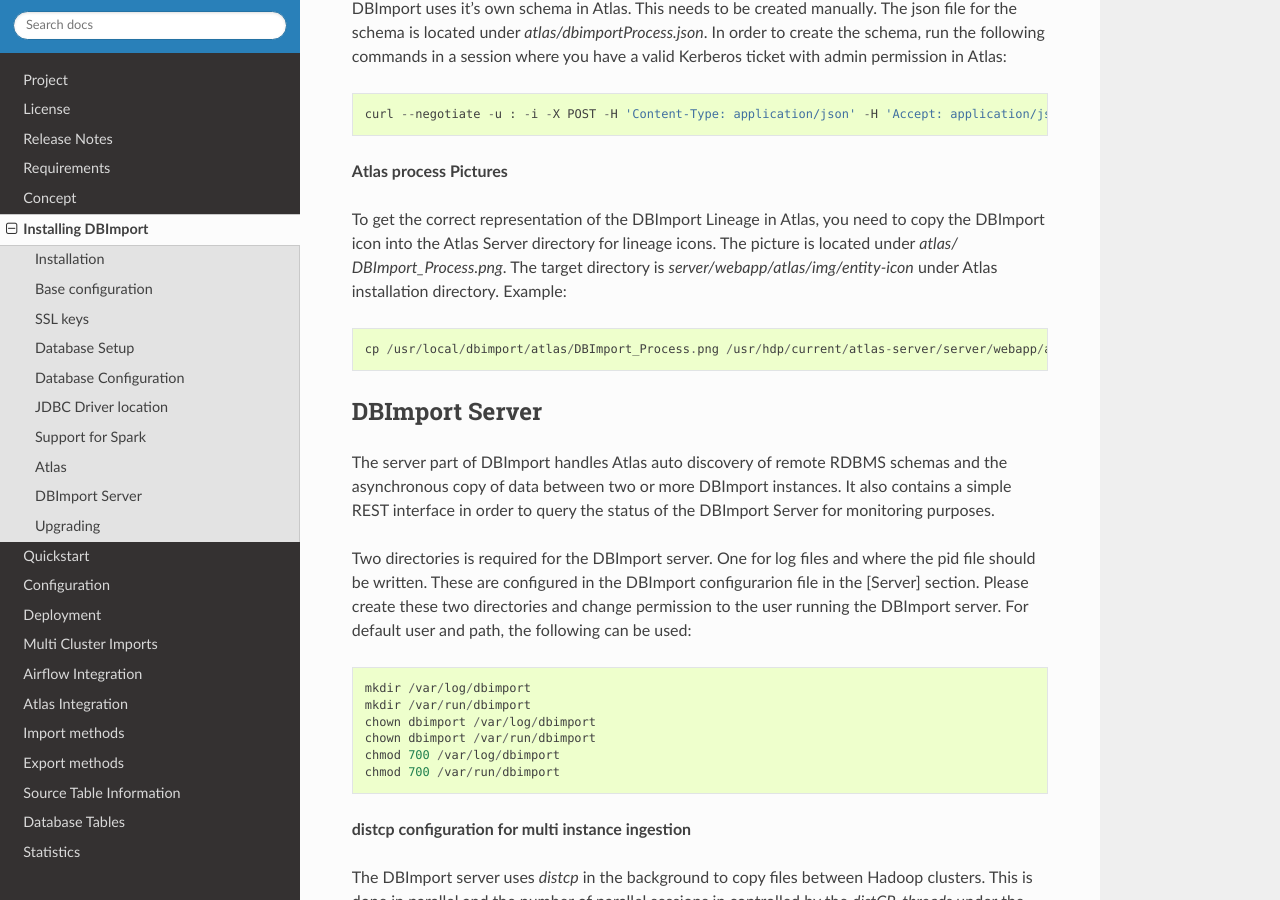
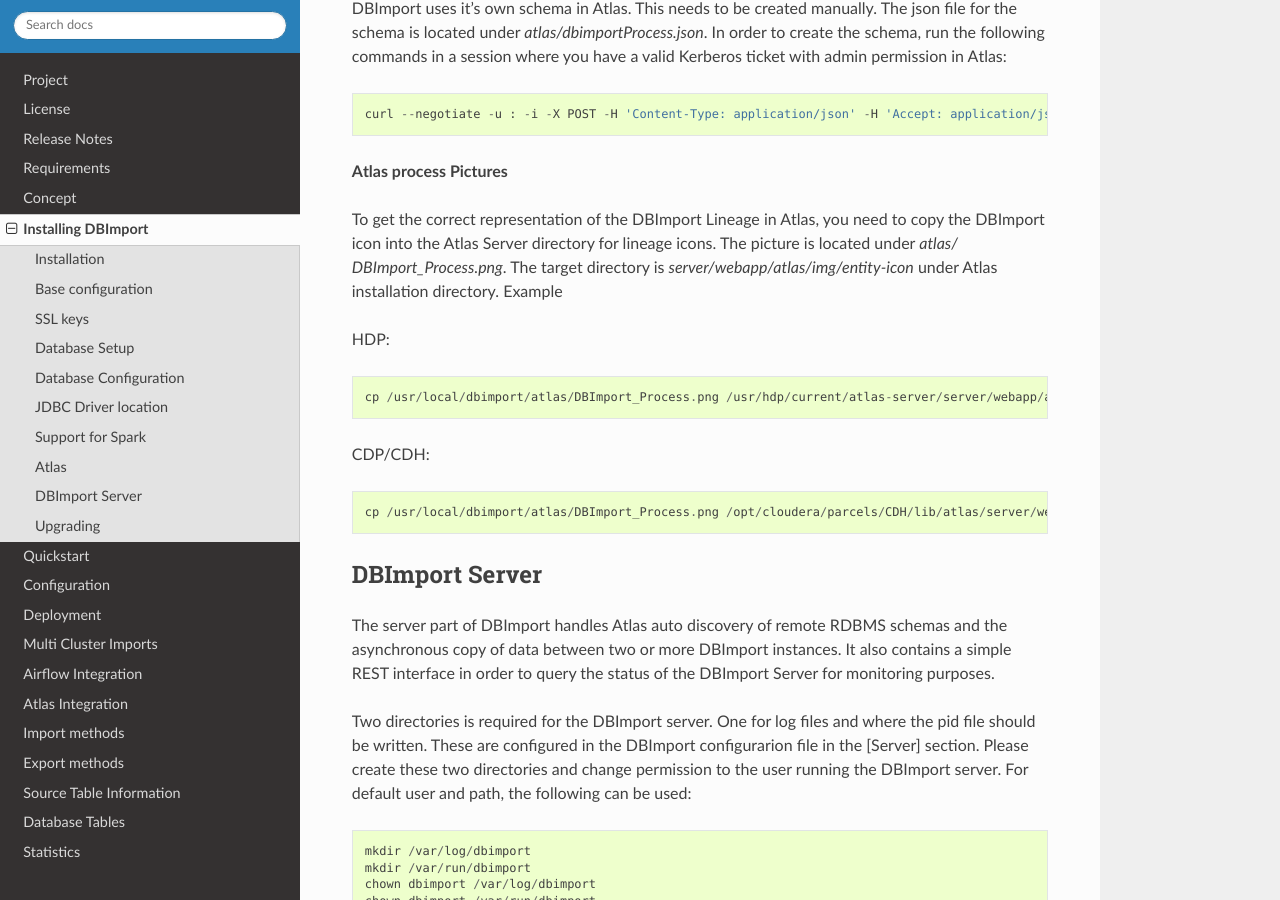
Before and after one commit to Middlecon/DBImport, a Sphinx documentation site: the page built from docs/install.rst, in a window 1280 px wide and 900 px high, scrolled down 4659 px. Built offline with Sphinx 7.4.7 and the Read the Docs theme 2.0.0, drawn with Linux system fonts in a browser that asks for light colours.

Commit message:
Documentation update

```diff
--- a/docs/install.rst
+++ b/docs/install.rst
@@ -149,9 +149,17 @@
 
 **Atlas process Pictures**
 
-To get the correct representation of the DBImport Lineage in Atlas, you need to copy the DBImport icon into the Atlas Server directory for lineage icons. The picture is located under *atlas/ DBImport_Process.png*. The target directory is *server/webapp/atlas/img/entity-icon* under Atlas installation directory. Example::
+To get the correct representation of the DBImport Lineage in Atlas, you need to copy the DBImport icon into the Atlas Server directory for lineage icons. The picture is located under *atlas/ DBImport_Process.png*. The target directory is *server/webapp/atlas/img/entity-icon* under Atlas installation directory. Example
+
+HDP::
 
         cp /usr/local/dbimport/atlas/DBImport_Process.png /usr/hdp/current/atlas-server/server/webapp/atlas/img/entity-icon
+
+CDP/CDH::
+
+        cp /usr/local/dbimport/atlas/DBImport_Process.png /opt/cloudera/parcels/CDH/lib/atlas/server/webapp/atlas/img/entity-icon
+
+
 
 DBImport Server
 --------------------
```
